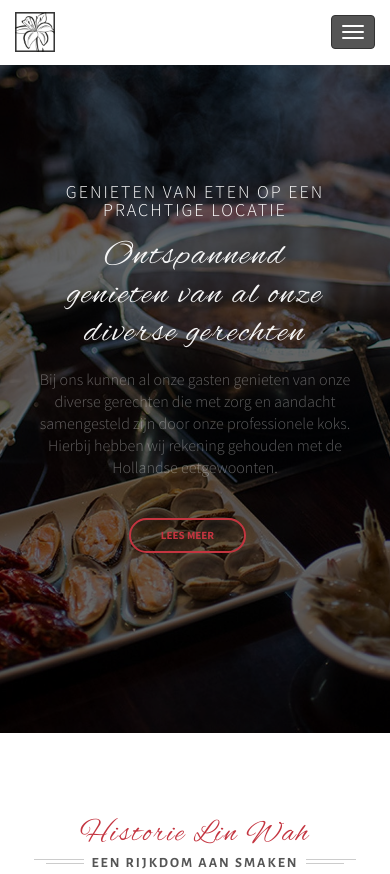
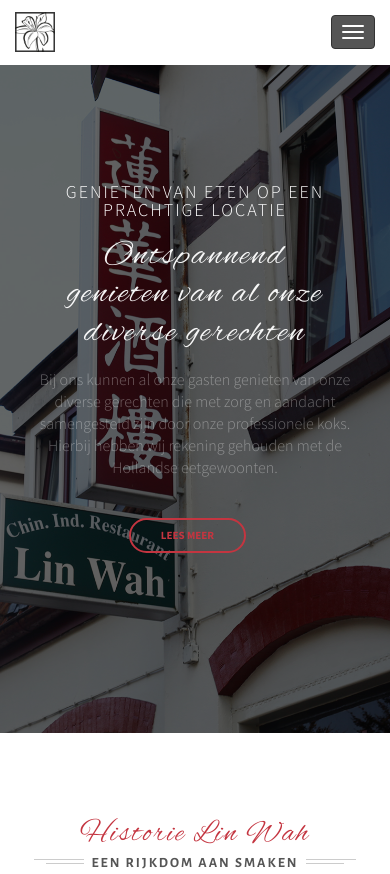
Before and after one commit to shamsinator/linwah-beekbergen, a plain HTML site: page index.html in a window 390 px wide. Shown: the top 874 px of the page. Drawn offline with nearby package versions, Linux system fonts and the light colour scheme; some packages are replaced by stand-ins of ours.

Commit message:
home banner foto vervangen en css aanpassingen voor gedaan

```diff
--- a/assets/css/style.css
+++ b/assets/css/style.css
@@ -1321,6 +1321,16 @@
   background: transparent;
   padding: 0px;
 }
+.banner.home {
+  background-size: contain!important;
+  background-repeat: no-repeat!important;
+}
+/* Small Devices, Tablets */
+@media only screen and (max-width : 992px) {
+  .banner.home {
+  background-size: cover!important;
+  }
+}
 .banner.banner-small {
   height: 400px;
 }
--- a/index.html
+++ b/index.html
@@ -92,7 +92,7 @@
     </nav><!--/.navbar -->
 
     <!-- Banner Section Begin -->
-	<section class="banner" id="banner" style="background: url(assets/images/banner1.jpg) center; background-size: cover;">
+	<section class="banner home" id="banner" style="background: url(assets/images/banner7.jpg) center;">
 		<div class="overlay"></div>
 		<div class="banner-content">
 			<div class="container">
```
Also changed, not shown: assets/images/banner7.jpg (added).
